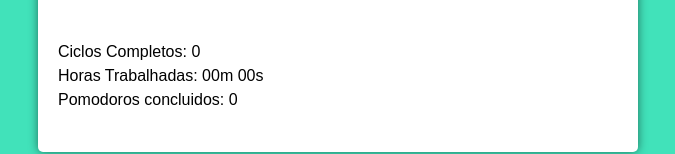
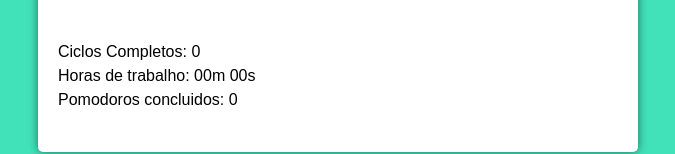
Before and after one commit to rodriguesrafaelm/pomodoro-typescript, a React (Create React App) app: page / in a window 1280 px wide. Shown: the part 296-450 px from the top of the page, without its empty margins (302-977 px from the left). Built offline with nearby package versions, Linux system fonts and the light colour scheme.

Commit message:
add working time

```diff
--- a/src/components/pomodoro-timer.tsx
+++ b/src/components/pomodoro-timer.tsx
@@ -28,12 +28,13 @@ export function PomodoroTimer(props: Props) {
   );
 
   const [completedCycles, setCompletedCycles] = React.useState(0);
-  const [fullWorkingTime] = React.useState(0);
+  const [fullWorkingTime, setFullWorkingTime] = React.useState(0);
   const [numberOfPomodoros, setNumberOfPomodoros] = React.useState(0);
 
   useInterval(
     () => {
       setMainTime(mainTime - 1);
+      if (working) setFullWorkingTime(fullWorkingTime + 1);
     },
     timeCounting ? 1000 : null,
   );
@@ -98,7 +99,7 @@ export function PomodoroTimer(props: Props) {
       </div>
       <div className="details">
         <p>Ciclos Completos: {completedCycles}</p>
-        <p>Horas Trabalhadas: {secondsToTime(fullWorkingTime)} </p>
+        <p>Horas de trabalho: {secondsToTime(fullWorkingTime)} </p>
         <p>Pomodoros concluidos: {numberOfPomodoros}</p>
       </div>
     </div>
```
